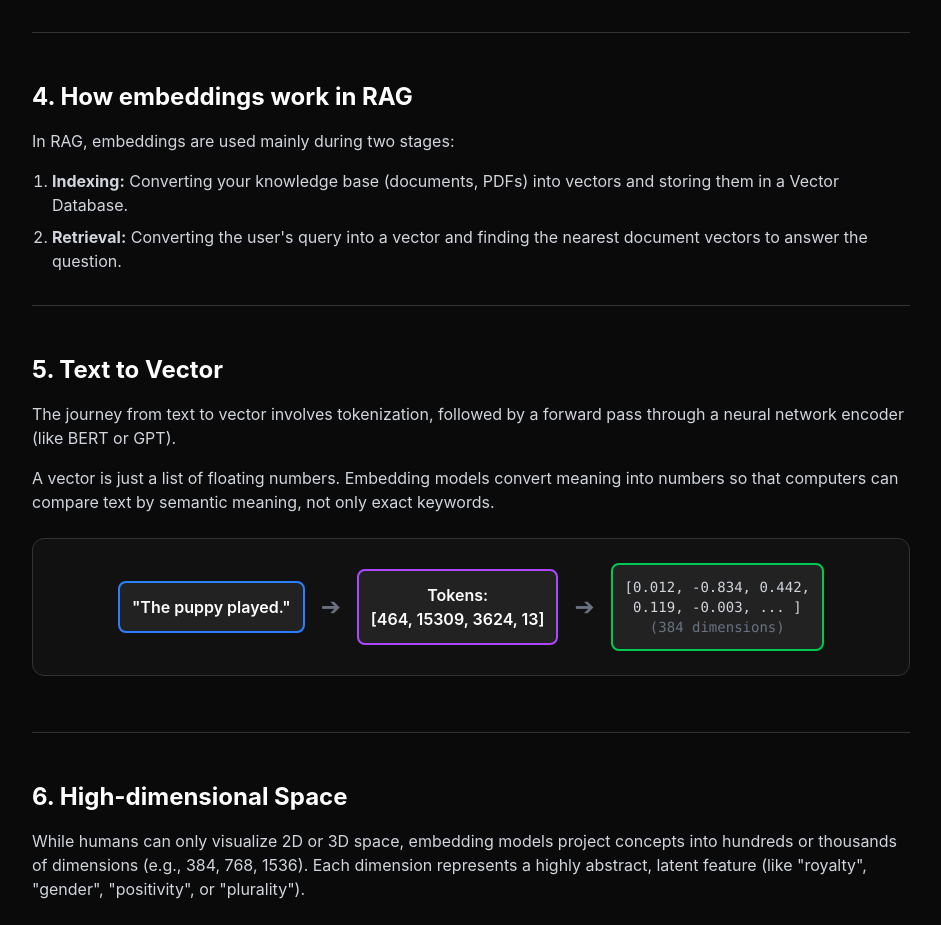
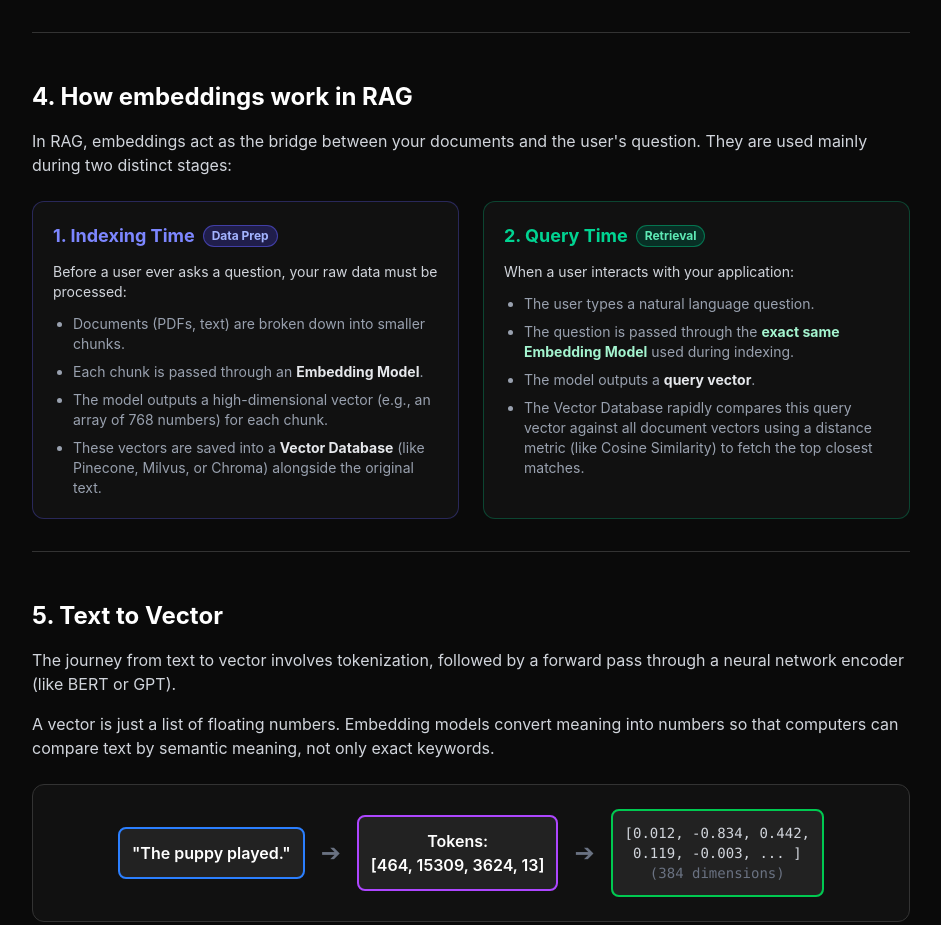
Before and after one commit to Amara-Manikanta/ai-engineering-visualized, a React (Vite) app in the folder v2-react/: page /rag/embeddings in a window 1280 px wide. Shown: the part 1902-2827 px from the top of the page, without its empty margins (310-1251 px from the left). Built offline with nearby package versions, Linux system fonts and the light colour scheme.

Commit message:
feat: add detailed explanations for indexing time and query time in embeddings page

```diff
--- a/v2-react/src/pages/RagEmbeddings.jsx
+++ b/v2-react/src/pages/RagEmbeddings.jsx
@@ -99,11 +99,37 @@ const RagEmbeddings = () => {
 
       <section id="how-work-rag" className="mb-12 border-b border-[#333] pb-8">
         <h2 className="text-2xl font-bold mb-4 text-white">4. How embeddings work in RAG</h2>
-        <p className="text-gray-300 mb-4">In RAG, embeddings are used mainly during two stages:</p>
-        <ol className="list-decimal pl-5 space-y-2 text-gray-300">
-          <li><strong>Indexing:</strong> Converting your knowledge base (documents, PDFs) into vectors and storing them in a Vector Database.</li>
-          <li><strong>Retrieval:</strong> Converting the user's query into a vector and finding the nearest document vectors to answer the question.</li>
-        </ol>
+        <p className="text-gray-300 mb-6">In RAG, embeddings act as the bridge between your documents and the user's question. They are used mainly during two distinct stages:</p>
+
+        <div className="grid grid-cols-1 md:grid-cols-2 gap-6">
+          <div className="bg-[#111] border border-indigo-500/30 rounded-xl p-5">
+            <h3 className="text-lg font-bold text-indigo-400 mb-3 flex items-center gap-2">
+              <span>1. Indexing Time</span>
+              <span className="text-xs bg-indigo-900/50 border border-indigo-500/50 px-2 py-0.5 rounded-full text-indigo-300">Data Prep</span>
+            </h3>
+            <p className="text-gray-300 text-sm mb-3">Before a user ever asks a question, your raw data must be processed:</p>
+            <ul className="list-disc pl-5 space-y-2 text-sm text-gray-400">
+              <li>Documents (PDFs, text) are broken down into smaller chunks.</li>
+              <li>Each chunk is passed through an <strong className="text-gray-200">Embedding Model</strong>.</li>
+              <li>The model outputs a high-dimensional vector (e.g., an array of 768 numbers) for each chunk.</li>
+              <li>These vectors are saved into a <strong className="text-gray-200">Vector Database</strong> (like Pinecone, Milvus, or Chroma) alongside the original text.</li>
+            </ul>
+          </div>
+
+          <div className="bg-[#111] border border-emerald-500/30 rounded-xl p-5">
+            <h3 className="text-lg font-bold text-emerald-400 mb-3 flex items-center gap-2">
+              <span>2. Query Time</span>
+              <span className="text-xs bg-emerald-900/50 border border-emerald-500/50 px-2 py-0.5 rounded-full text-emerald-300">Retrieval</span>
+            </h3>
+            <p className="text-gray-300 text-sm mb-3">When a user interacts with your application:</p>
+            <ul className="list-disc pl-5 space-y-2 text-sm text-gray-400">
+              <li>The user types a natural language question.</li>
+              <li>The question is passed through the <strong className="text-emerald-200">exact same Embedding Model</strong> used during indexing.</li>
+              <li>The model outputs a <strong className="text-gray-200">query vector</strong>.</li>
+              <li>The Vector Database rapidly compares this query vector against all document vectors using a distance metric (like Cosine Similarity) to fetch the top closest matches.</li>
+            </ul>
+          </div>
+        </div>
       </section>
 
       <section id="text-to-vector" className="mb-12 border-b border-[#333] pb-8">
```
